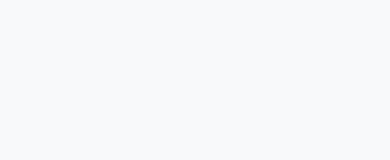
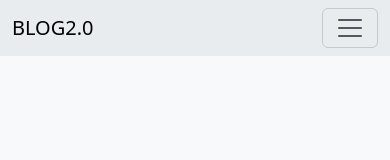
Before and after one commit to dimashibatullah/Blog-App-Project, a plain HTML site: page index.html in a window 390 px wide. Drawn offline with nearby package versions, Linux system fonts and the light colour scheme.

Commit message:
sedang mengejakan navbarindex

```diff
--- a/index.html
+++ b/index.html
@@ -7,6 +7,19 @@
     <link href="https://cdn.jsdelivr.net/npm/bootstrap@5.3.3/dist/css/bootstrap.min.css" rel="stylesheet" integrity="sha384-QWTKZyjpPEjISv5WaRU9OFeRpok6YctnYmDr5pNlyT2bRjXh0JMhjY6hW+ALEwIH" crossorigin="anonymous" />
   </head>
   <body class="bg-light">
+    <nav class="navbar navbar-expand-lg bg-body-secondary">
+        <div class="container-fluid">
+            <a href="#" class="navbar-brand">BLOG2.0</a>
+            <button class="navbar-toggler" type="button" data-bs-toggle="#navbarSupportContent" aria-controls="navbarSupportContent" aria-expanded="false" aria-label="Toggle Navigation">
+                <span class="navbar-toggler-icon"></span>
+            </button>
+            <div class="collapse navbar-collapse" id="navbarSupportContent">
+
+            </div>
+        </div>
+    </nav>
+
+
     <script src="https://cdn.jsdelivr.net/npm/@popperjs/core@2.11.8/dist/umd/popper.min.js" integrity="sha384-I7E8VVD/ismYTF4hNIPjVp/Zjvgyol6VFvRkX/vR+Vc4jQkC+hVqc2pM8ODewa9r" crossorigin="anonymous"></script>
     <script src="https://cdn.jsdelivr.net/npm/bootstrap@5.3.3/dist/js/bootstrap.bundle.min.js" integrity="sha384-YvpcrYf0tY3lHB60NNkmXc5s9fDVZLESaAA55NDzOxhy9GkcIdslK1eN7N6jIeHz" crossorigin="anonymous"></script>
     <script>
```
